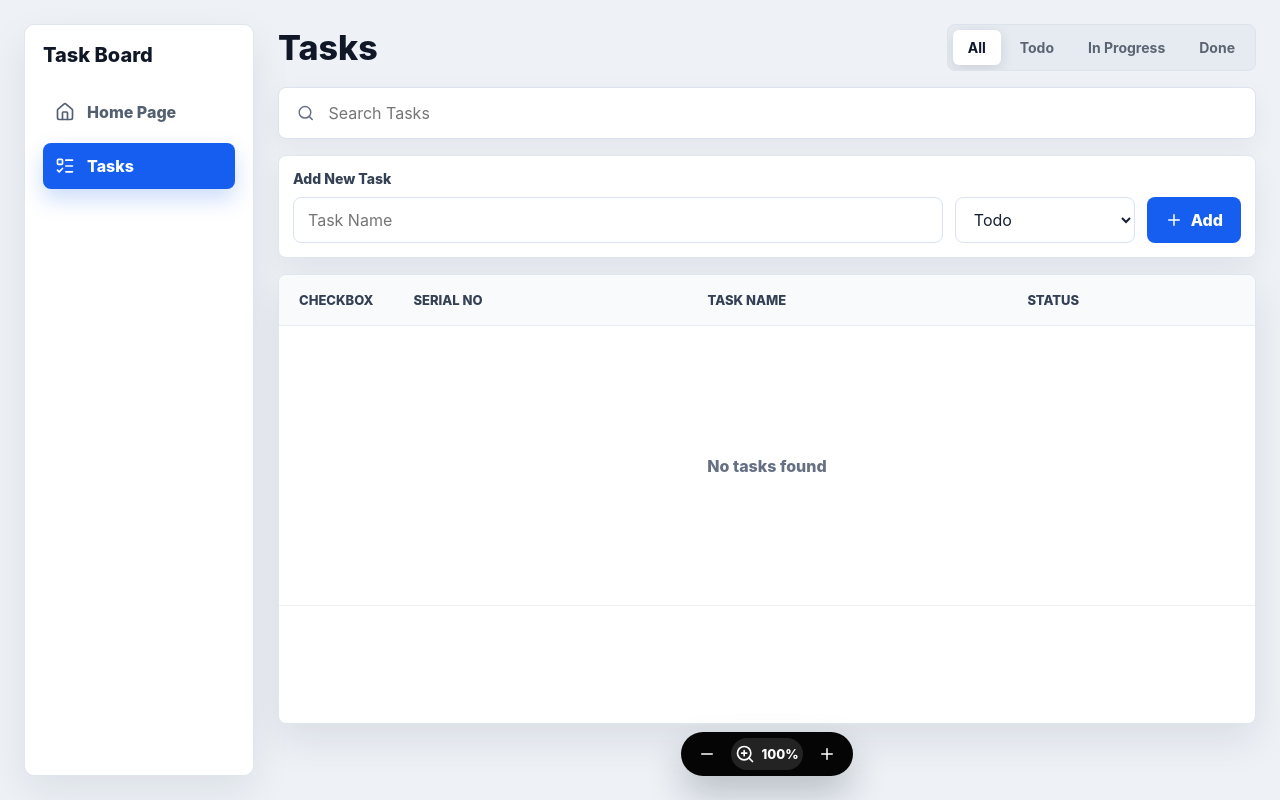
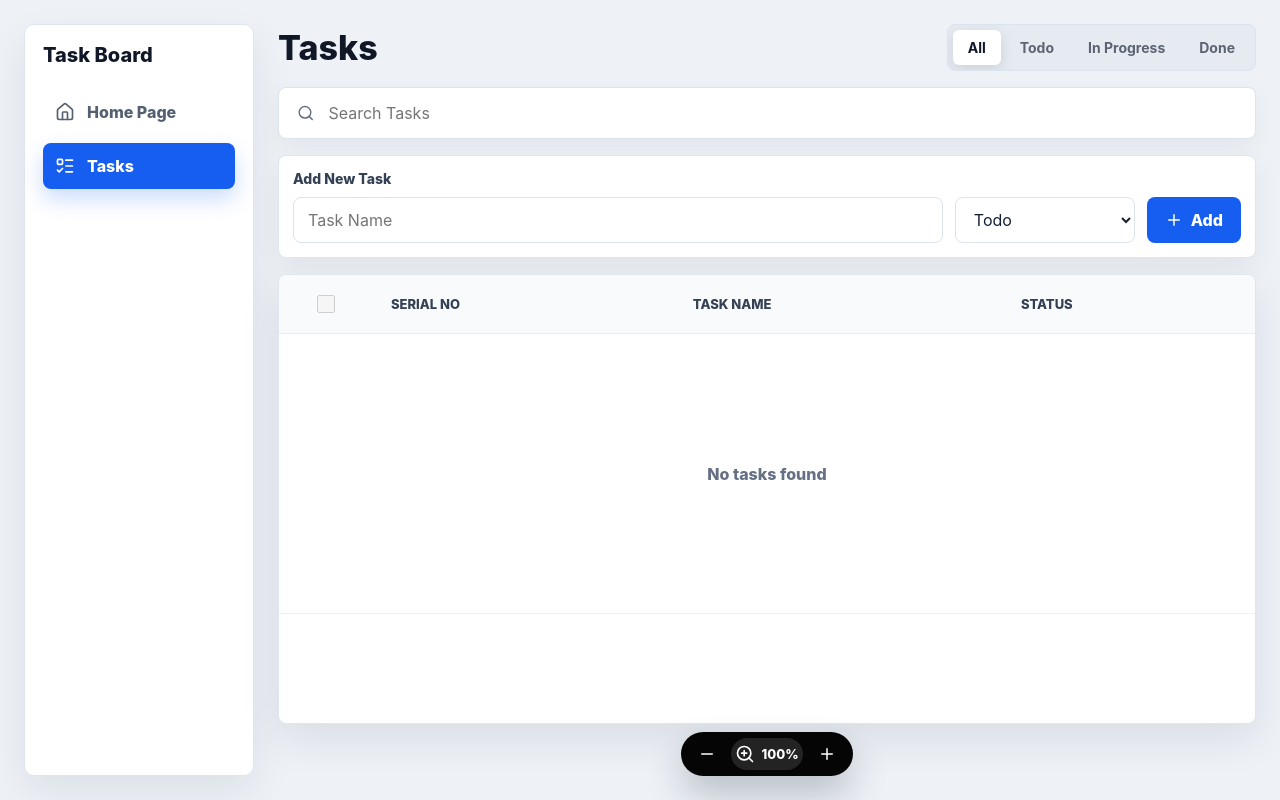
Before and after one commit to madhavi-gaddam/react, a React (Vite) app: page / in a window 1280 px wide. Built offline with nearby package versions, Linux system fonts and the light colour scheme.

Commit message:
Add bulk task deletion

```diff
--- a/src/App.css
+++ b/src/App.css
@@ -455,11 +455,16 @@ tbody tr.selected-row {
   text-align: center;
 }
 
+.select-heading input,
 .select-cell input {
   width: 18px;
   height: 18px;
   accent-color: #2563eb;
   cursor: pointer;
+}
+
+.select-heading input:disabled {
+  cursor: not-allowed;
 }
 
 .key-cell {
--- a/src/App.jsx
+++ b/src/App.jsx
@@ -12,11 +12,12 @@ function App() {
   const [tasks, setTasks] = React.useState([]);
   const [searchText, setSearchText] = React.useState("");
   const [activeTab, setActiveTab] = React.useState("all");
-  const [selectedTaskId, setSelectedTaskId] = React.useState(null);
+  const [selectedTaskIds, setSelectedTaskIds] = React.useState([]);
   const [editingTaskId, setEditingTaskId] = React.useState(null);
   const [formMessage, setFormMessage] = React.useState("");
   const [zoom, setZoom] = React.useState(100);
 
+  const selectedTaskId = selectedTaskIds.length === 1 ? selectedTaskIds[0] : null;
   const selectedTask = tasks.find((task) => task.id === selectedTaskId);
   const editingTask = tasks.find((task) => task.id === editingTaskId);
 
@@ -70,21 +71,46 @@ function App() {
 
     setTasks(tasks.map((task) => (task.id === updatedTask.id ? updatedTask : task)));
     setEditingTaskId(null);
-    setSelectedTaskId(updatedTask.id);
+    setSelectedTaskIds([updatedTask.id]);
     setFormMessage("");
     return true;
   }
 
   function selectTask(taskId) {
-    // One selected task is enough for edit/delete, so selecting another row replaces the old one.
-    setSelectedTaskId((currentTaskId) => (currentTaskId === taskId ? null : taskId));
+    setSelectedTaskIds((currentTaskIds) =>
+      currentTaskIds.includes(taskId)
+        ? currentTaskIds.filter((currentTaskId) => currentTaskId !== taskId)
+        : [...currentTaskIds, taskId],
+    );
+    setEditingTaskId(null);
+    clearFormMessage();
+  }
+
+  function selectAllVisibleTasks() {
+    const visibleTaskIds = filteredTasks.map((task) => task.id);
+    const areAllVisibleTasksSelected =
+      visibleTaskIds.length > 0 && visibleTaskIds.every((taskId) => selectedTaskIds.includes(taskId));
+
+    setSelectedTaskIds((currentTaskIds) => {
+      if (areAllVisibleTasksSelected) {
+        return currentTaskIds.filter((taskId) => !visibleTaskIds.includes(taskId));
+      }
+
+      return [...new Set([...currentTaskIds, ...visibleTaskIds])];
+    });
+    setEditingTaskId(null);
+    clearFormMessage();
+  }
+
+  function clearSelectedTasks() {
+    setSelectedTaskIds([]);
     setEditingTaskId(null);
     clearFormMessage();
   }
 
   function requestEdit(taskId) {
-    if (selectedTaskId !== taskId) {
-      setFormMessage("Select a task first, then choose Edit.");
+    if (selectedTaskIds.length !== 1 || selectedTaskId !== taskId) {
+      setFormMessage("Select one task first, then choose Edit.");
       return;
     }
 
@@ -93,13 +119,13 @@ function App() {
   }
 
   function requestDelete(taskId) {
-    if (selectedTaskId !== taskId) {
+    if (!selectedTaskIds.includes(taskId)) {
       setFormMessage("Select a task first, then choose Delete.");
       return;
     }
 
-    setTasks(tasks.filter((task) => task.id !== taskId));
-    setSelectedTaskId(null);
+    setTasks(tasks.filter((task) => !selectedTaskIds.includes(task.id)));
+    setSelectedTaskIds([]);
     setEditingTaskId(null);
     clearFormMessage();
   }
@@ -172,8 +198,10 @@ function App() {
             <TaskTable
               onDeleteTask={requestDelete}
               onEditTask={requestEdit}
+              onClearSelection={clearSelectedTasks}
               onSelectTask={selectTask}
-              selectedTaskId={selectedTaskId}
+              onSelectAllTasks={selectAllVisibleTasks}
+              selectedTaskIds={selectedTaskIds}
               tasks={filteredTasks}
             />
           </section>
--- a/src/components/TaskTable.jsx
+++ b/src/components/TaskTable.jsx
@@ -1,8 +1,19 @@
 import { TaskRow } from "./TaskRow.jsx";
 import { Edit3, Trash2, X } from "lucide-react";
 
-export function TaskTable({ onDeleteTask, onEditTask, onSelectTask, selectedTaskId, tasks }) {
-  const selectedTask = tasks.find((task) => task.id === selectedTaskId);
+export function TaskTable({
+  onClearSelection,
+  onDeleteTask,
+  onEditTask,
+  onSelectAllTasks,
+  onSelectTask,
+  selectedTaskIds,
+  tasks,
+}) {
+  const selectedTasks = tasks.filter((task) => selectedTaskIds.includes(task.id));
+  const selectedTask = selectedTasks.length === 1 ? selectedTasks[0] : null;
+  const areAllTasksSelected =
+    tasks.length > 0 && tasks.every((task) => selectedTaskIds.includes(task.id));
 
   return (
     <div className="table-card">
@@ -10,7 +21,15 @@ export function TaskTable({ onDeleteTask, onEditTask, onSelectTask, selectedTask
         <table>
           <thead>
             <tr>
-              <th className="select-heading">Checkbox</th>
+              <th className="select-heading">
+                <input
+                  aria-label="Select all tasks"
+                  checked={areAllTasksSelected}
+                  disabled={tasks.length === 0}
+                  onChange={onSelectAllTasks}
+                  type="checkbox"
+                />
+              </th>
               <th>Serial No</th>
               <th>Task Name</th>
               <th>Status</th>
@@ -21,7 +40,7 @@ export function TaskTable({ onDeleteTask, onEditTask, onSelectTask, selectedTask
             {tasks.length > 0 ? (
               tasks.map((task) => (
                 <TaskRow
-                  isSelected={selectedTaskId === task.id}
+                  isSelected={selectedTaskIds.includes(task.id)}
                   key={task.id}
                   onSelectTask={onSelectTask}
                   task={task}
@@ -38,19 +57,23 @@ export function TaskTable({ onDeleteTask, onEditTask, onSelectTask, selectedTask
         </table>
       </div>
 
-      {selectedTask ? (
+      {selectedTasks.length > 0 ? (
         <div className="selection-bar" role="toolbar" aria-label="Selected task actions">
           <button
             className="selection-clear"
-            onClick={() => onSelectTask(selectedTask.id)}
+            onClick={onClearSelection}
             title="Clear selection"
             type="button"
           >
             <X size={20} />
           </button>
 
-          <span className="selection-count">1 task selected</span>
+          <span className="selection-count">
+            {selectedTasks.length} {selectedTasks.length === 1 ? "task" : "tasks"} selected
+          </span>
 
+          {selectedTask ? (
+            <>
               <span className="selection-divider" />
 
               <button
@@ -61,16 +84,18 @@ export function TaskTable({ onDeleteTask, onEditTask, onSelectTask, selectedTask
                 <Edit3 size={20} />
                 Edit
               </button>
+            </>
+          ) : null}
 
           <span className="selection-divider" />
 
           <button
             className="selection-action delete-action"
-            onClick={() => onDeleteTask(selectedTask.id)}
+            onClick={() => onDeleteTask(selectedTasks[0].id)}
             type="button"
           >
             <Trash2 size={20} />
-            Delete
+            {selectedTasks.length === 1 ? "Delete" : "Delete All"}
           </button>
         </div>
       ) : null}
```
Lines whose indentation alone changed are shown as unchanged.
